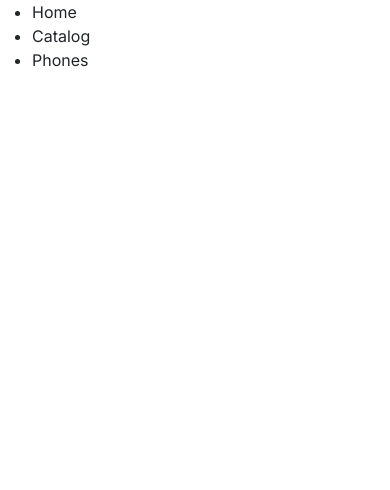
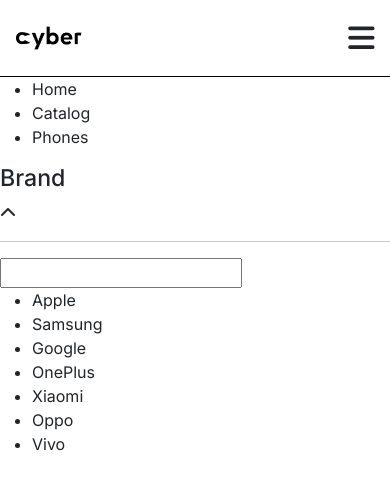
Before and after one commit to Mariii209/cyber-store, a React (Create React App) app: page /products/Phones in a window 390 px wide. Shown: the top 490 px of the page. Built offline with nearby package versions, Linux system fonts and the light colour scheme.

Commit message:
Add Brand component and integrate it into ProductPagePhone; style NavBar with bottom border

```diff
--- /dev/null
+++ b/src/HomeSection/ProductPage/Brand.js
@@ -0,0 +1,25 @@
+import React from "react";
+
+export default function Brand() {
+  return (
+    <div className="Brand">
+      <h3>Brand</h3>
+      <i class="fa-solid fa-chevron-up"></i>
+      <hr />
+      <form>
+        <input type="search" name="" id="" />
+      </form>
+      <div className="BrandList">
+        <ul>
+          <li>Apple</li>
+          <li>Samsung</li>
+          <li>Google</li>
+          <li>OnePlus</li>
+          <li>Xiaomi</li>
+          <li>Oppo</li>
+          <li>Vivo</li>
+        </ul>
+      </div>
+    </div>
+  );
+}
--- a/src/HomeSection/ProductPage/ProductPagePhone.js
+++ b/src/HomeSection/ProductPage/ProductPagePhone.js
@@ -1,15 +1,21 @@
 import React from "react";
 import { useParams } from "react-router-dom";
+import NavBar from "../../NavBar";
+import Brand from "./Brand";
 
 export default function ProductPagePhone() {
   const { category } = useParams();
   return (
     <div>
+      <NavBar />
       <ul>
         <li>Home</li>
         <li> Catalog</li>
         <li>{category}</li>
       </ul>
+      <dic className="Content">
+        <Brand />
+      </dic>
     </div>
   );
 }
--- a/src/NavBar.css
+++ b/src/NavBar.css
@@ -15,6 +15,7 @@
   height: 100px;
   background-color: white;
   padding: 0 4%;
+  border-bottom: 1px solid black;
 }
 
 .NavBar .NavBarSearch {
```
